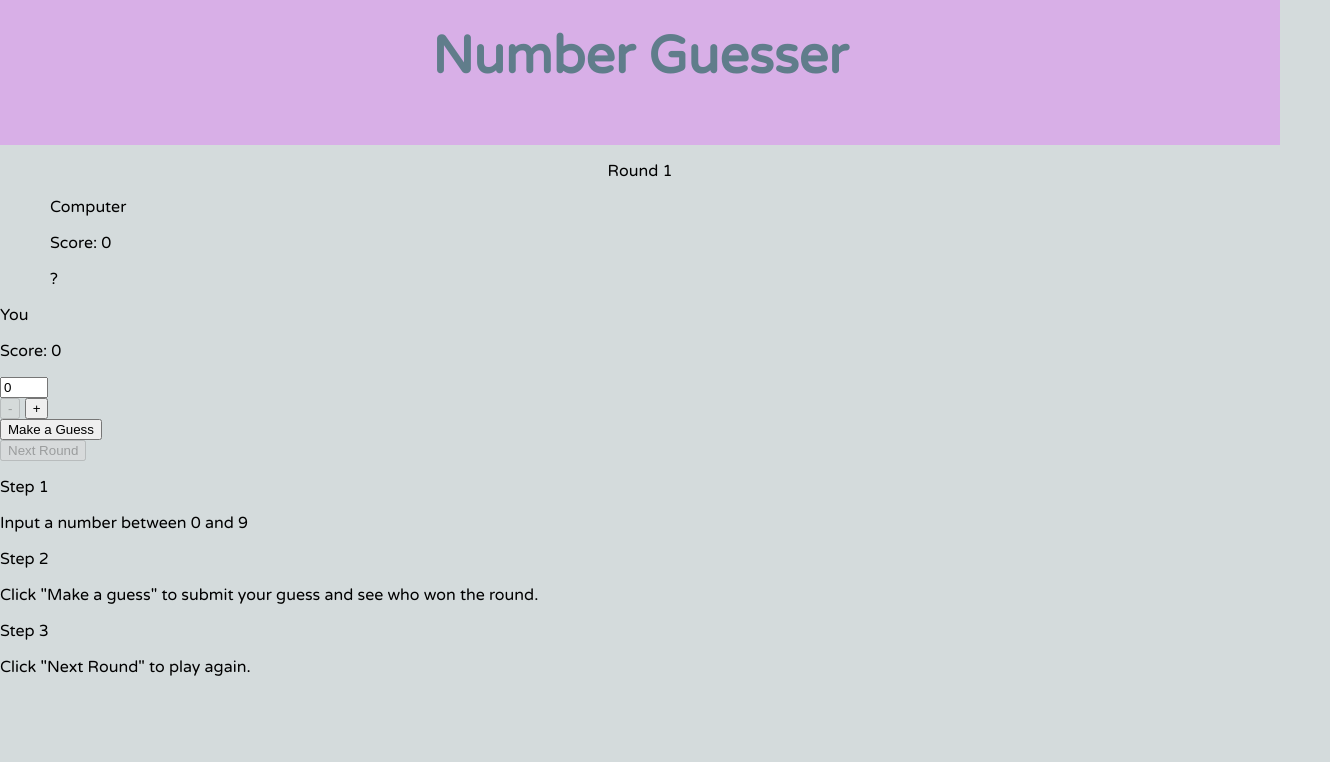
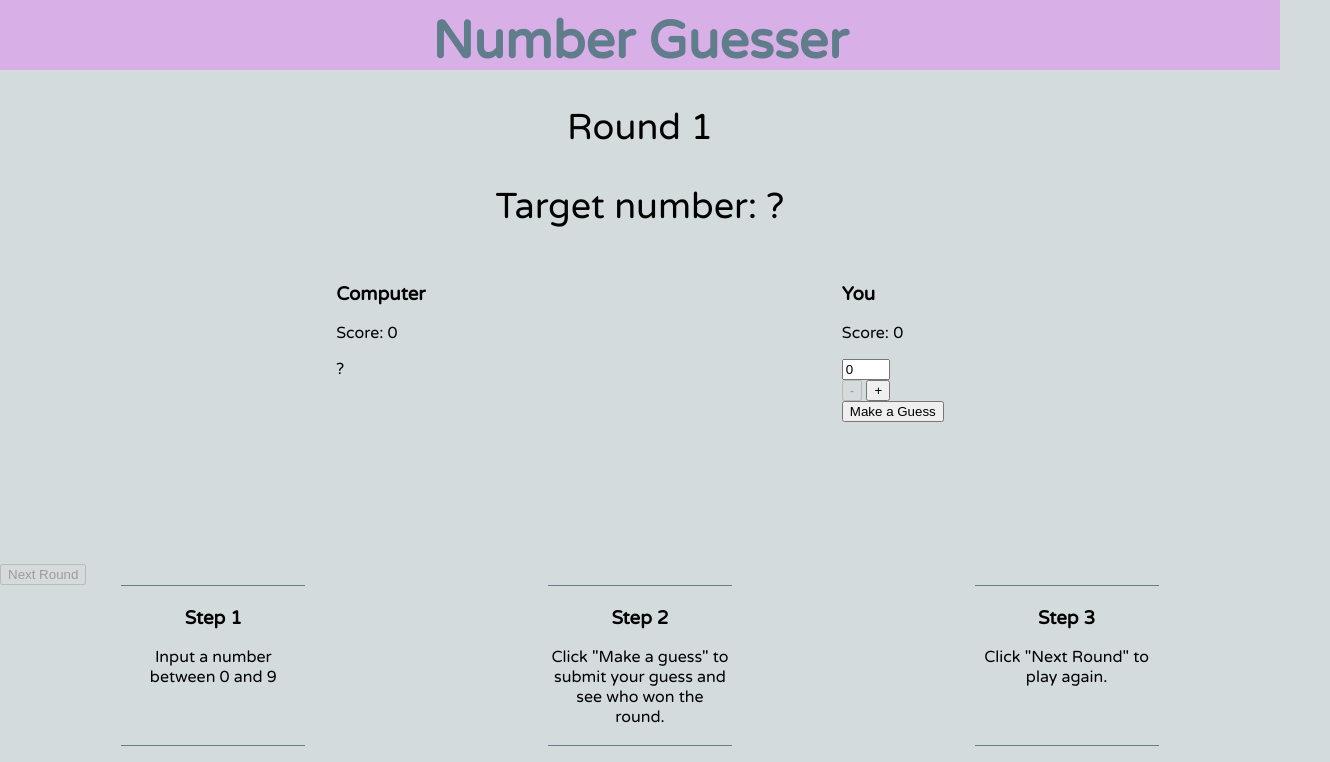
Before and after one commit to VictoriaMD/Number_Guesser, a plain HTML site: page index.html in a window 1280 px wide. Shown: the whole page, 1330 px wide, since content can reach past the window. Drawn offline with Linux system fonts and the light colour scheme.

Commit message:
make some changes in all files

```diff
--- a/index.html
+++ b/index.html
@@ -4,6 +4,7 @@
     <meta charset="UTF-8">
     <meta name="viewport" content="width=device-width, initial-scale=1.0">
     <meta http-equiv="X-UA-Compatible" content="ie=edge">
+    <script type="text/javascript" src='./script.js'></script>
     <link rel = "stylesheet" type = "text/css"href = "style.css" />
     <link href="https://fonts.googleapis.com/css?family=Varela+Round&display=swap" rel="stylesheet">
     <title>Number Guesser</title>
@@ -11,53 +12,64 @@
 <body>
     <div class="game-container">
         <header>Number Guesser</header>
+
         <div class="round-table">
-            <p class="rounds">Round <span class="round-number">1</span></p>
+            <p class="rounds">Round <span id="round-number">1</span></p>
+        </div>
+        <div class="guess-table">
+            <p class="guess">Target number: <span id="target-number">?</span></p>
         </div>
 
             <div class="game-table">
 
                 <div class="computer-game">
                     <div class="computer-table">
-                    <p>Computer</p>
-                    <p>Score: <span class="computer-number">0</span></p>
+                      <h3>Computer</h3>
+                     <p>Score: <span id="computer-score">0</span></p>
                     </div>
-                <div class="computer-score">?</div>
+                    <div class="computer-number">?</div>
                 </div>
 
                 <div class="user-game">
                     <div class="user-table">
-                    <p>You</p>
-                    <p>Score: <span class="user-number">0</span></p>
-                </div class="user-number">
-                <input type="number" id="human-guess" min=0 max=9 value=0>
+                       <h3>You</h3>
+                       <p>Score: <span id="user-score">0</span></p>
+                    </div>
+                    <div class="user-guess">
+                      <input type="number" id="user-number" min=0 max=9 value=0>
+                    </div>
                     <div class="number-controls">
                         <button class="number-control left" id="subtract" disabled>-</button>
                         <button class="number-control right" id="add">+</button>
                     </div>
                     <div>
-                <button class="button" id="guess">Make a Guess</button>
+                       <button class="button" id="guess" onclick="computerChoice()">Make a Guess</button>
                     </div>
                 </div>
             </div>
+
             <div>
               <button class="next-round" disabled>Next Round</button>
             </div>
     </div>
+    </div>
+
+
         <div class="instructions">
-              <div class="step-1">
-                  <p>Step 1</p>
+              <div class="step">
+                  <h3>Step 1</h3>
                   <p>Input a number between 0 and 9</p>
               </div>
-              <div class="step-2">
-                  <p>Step 2</p>
+              <div class="step">
+                  <h3>Step 2</h3>
                   <p>Click "Make a guess" to submit your guess and see who won the round.</p>
               </div>
-              <div class="step-3">
-                  <p>Step 3</p>
+              <div class="step">
+                  <h3>Step 3</h3>
                   <p>Click "Next Round" to play again.</p>
               </div>
         </div>
-    </div>
+
+
 </body>
 </html>
--- a/script.js
+++ b/script.js
@@ -0,0 +1,21 @@
+let targetNumber = document.getElementById("target-number");
+let computerScore = document.getElementById("computer-score");
+let computerNumber = document.getElementById("computer-number");
+const userScore = document.getElementById("user-score");
+const userNumber = document.getElementById("user-number");
+
+const targetChoice = () => {
+    let randomNumber = Math.floor(Math.random() * 10);
+    targetNumber = randomNumber;
+    if(targetNumber === true) {
+        console.log(targetNumber);
+    }
+};
+
+const computerChoice = () => {
+    let randomNumber = Math.floor(Math.random() * 10);
+    computerNumber = randomNumber;
+    console.log(computerNumber);
+};
+
+computerChoice();
--- a/style.css
+++ b/style.css
@@ -11,24 +11,45 @@ header {
 font-size: 52px;
 font-weight: bold;
 background-color: #d8afe7;
-height: 120px;
+height: 60px;
 color: #607d8b;
 text-align: center;
-padding-top: 25px;
+padding-top: 10px;
 }
 
-.rounds {
+.rounds, .guess {
     text-align: center;
+    font-size: 36px;
+}
+
+.game-table {
+    display: grid;
+    height: 300px;
+    width: 80%;
+    margin: auto;
+   grid-template-areas: repeat(4, 1fr) / repeat(2, 1fr);
+   justify-items: center;
 }
 
 .computer-game {
-    display: block;
-    position: relative;
-    left: 50px;
+    grid-area: 1 / 1 / 5 / 2;
 }
 
 .user-game {
-    display: block;
-    position: relative;
-    align-content: flex-end;
+    grid-area: 1 / 2 / 5 / 3;
 }
+
+.instructions {
+    display: flex;
+    width: 100%;
+    margin: auto;
+   justify-content: space-around;
+}
+
+.step {
+    width: 180px;
+    padding: 2px;
+    text-align: center;
+    border-top: 1px solid #607d8b;
+    border-bottom: 1px solid  #607d8b;
+}
```
Lines whose indentation alone changed are shown as unchanged.
